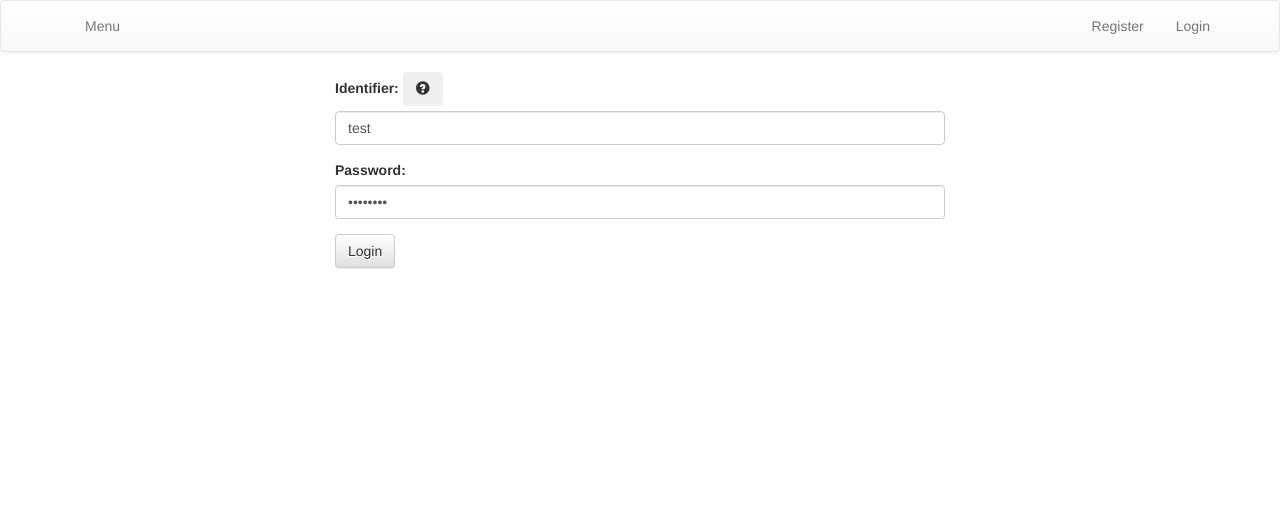
After one commit to lordzsolt/LZSRestaurant, a PHP site: template Views/login.php in a window 1280 px wide. The commit adds this page. Shown: the top 508 px of the page. Run offline with PHP 8.4, Linux system fonts and the light colour scheme; the template is opened without the code that fills it, so the values that code supplies are empty; some libraries are stand-ins or nearby versions.

Commit message:
Created login page. Changed extracted variable names

```diff
--- a/Views/header.php
+++ b/Views/header.php
@@ -29,21 +29,29 @@
 		<ul class="nav nav-pills navbar-nav navbar-left">
 			<li><a href="index">Menu</a></li>
 
-			<?php if (isset($isLoggedIn) && $isLoggedIn): ?>
+			<?php if (isset($userId)): ?>
 				<li><a href="myorder">My Order</a></li>
 			<?php endif; ?>
 
 		</ul>
 		<ul class="nav nav-pills navbar-nav navbar-right">
-			<?php if (isset($isLoggedIn) && $isLoggedIn): ?>
+			<?php if (isset($userId)): ?>
 				<li><a href="myinfo">My Info</a></li>
 			<?php endif; ?>
 
-			<?php if (isset($isLoggedIn) && $isLoggedIn && isset($isAdmin) && $isAdmin): ?>
+			<?php if (isset($userId) && isset($userType) && $userType): ?>
 				<li><a href="admin">Admin</a></li>
 			<?php endif; ?>
 
-			<?php if (!isset($isLoggedIn) || !$isLoggedIn): ?>
+			<?php if (isset($userId)): ?>
+				<li>
+				<form class="navbar-form" action="logout" method="post">
+					<p class="navbar-right"><button id="logout" type="submit" class="btn btn-danger">Logout</button>
+				</form>
+				</li>
+			<?php endif; ?>
+
+			<?php if (!isset($userId)): ?>
 				<li><a href="register">Register</a></li>
 				<li><a href="login">Login</a></li>
 			<?php endif; ?>
--- /dev/null
+++ b/Views/login.php
@@ -0,0 +1,23 @@
+<div class="col-md-6 col-md-offset-3">
+    <?php if (isset($error) ): ?>
+        <div class="form-group">
+            <label class="error_message"><?=$error?></label>
+        </div>
+    <?php endif; ?>
+    <form  method="post" action="login">
+        <div class="form-group">
+            <label for="username">Identifier:
+                <!-- TODO: Change this -->
+                <button type="button" class="btn no-border" data-toggle="tooltip" data-placement="bottom" title="Username or Email Address">
+                <span class="glyphicon glyphicon-question-sign"></span>
+                </button>
+            </label>
+            <input type="text" class="form-control" name="username" id="username" required value="test">
+        </div>
+        <div class="form-group">
+            <label for="password">Password:</label>
+            <input type="password" class="form-control" name="password" id="password" required value="A1234567">
+        </div>
+        <button type="submit" class="btn btn-default">Login</button>
+    </form>
+</div>
```
Also changed, not shown: Views/register.php (+4 -4 lines).
